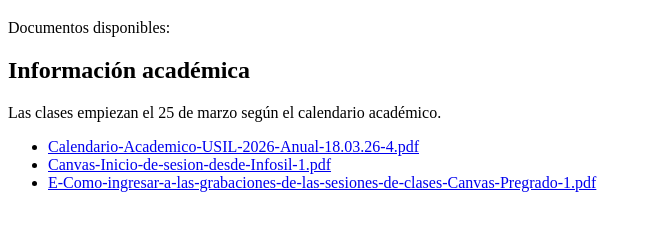
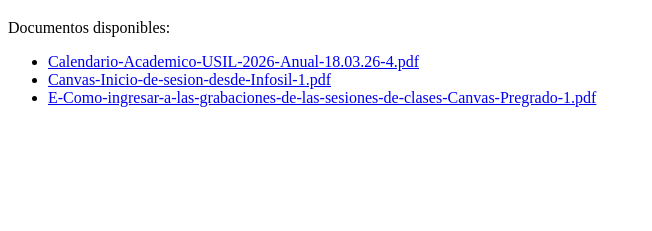
Before and after one commit to esifuentes55/Prueba, a plain HTML site: page index.html in a window 1280 px wide. Shown: the part 61-292 px from the top of the page, without its empty margins (0-652 px from the left). Drawn offline with Linux system fonts and the light colour scheme.

Commit message:
Remove academic information from index.html
Removed academic information section from the document.

```diff
--- a/index.html
+++ b/index.html
@@ -8,8 +8,6 @@
 <body>
   <h1>Base de conocimiento</h1>
   <p>Documentos disponibles:</p>
-  <h2>Información académica</h2>
-  <p>Las clases empiezan el 25 de marzo según el calendario académico.</p>
   <ul>
     <li><a href="docs/Calendario-Academico-USIL-2026-Anual-18.03.26-4.pdf">Calendario-Academico-USIL-2026-Anual-18.03.26-4.pdf</a></li>
     <li><a href="docs/Canvas-Inicio-de-sesion-desde-Infosil-1.pdf">Canvas-Inicio-de-sesion-desde-Infosil-1.pdf</a></li>
```
